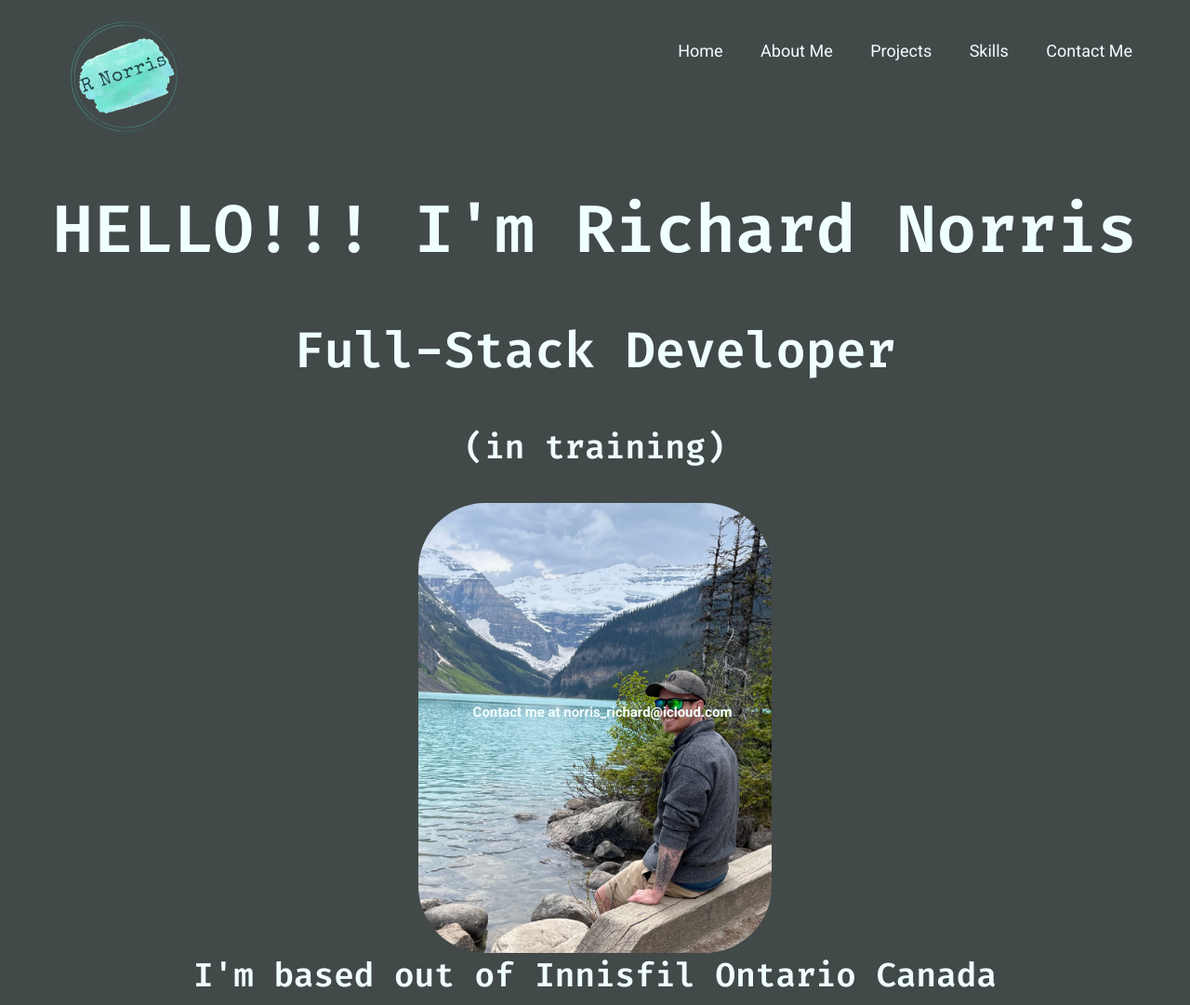
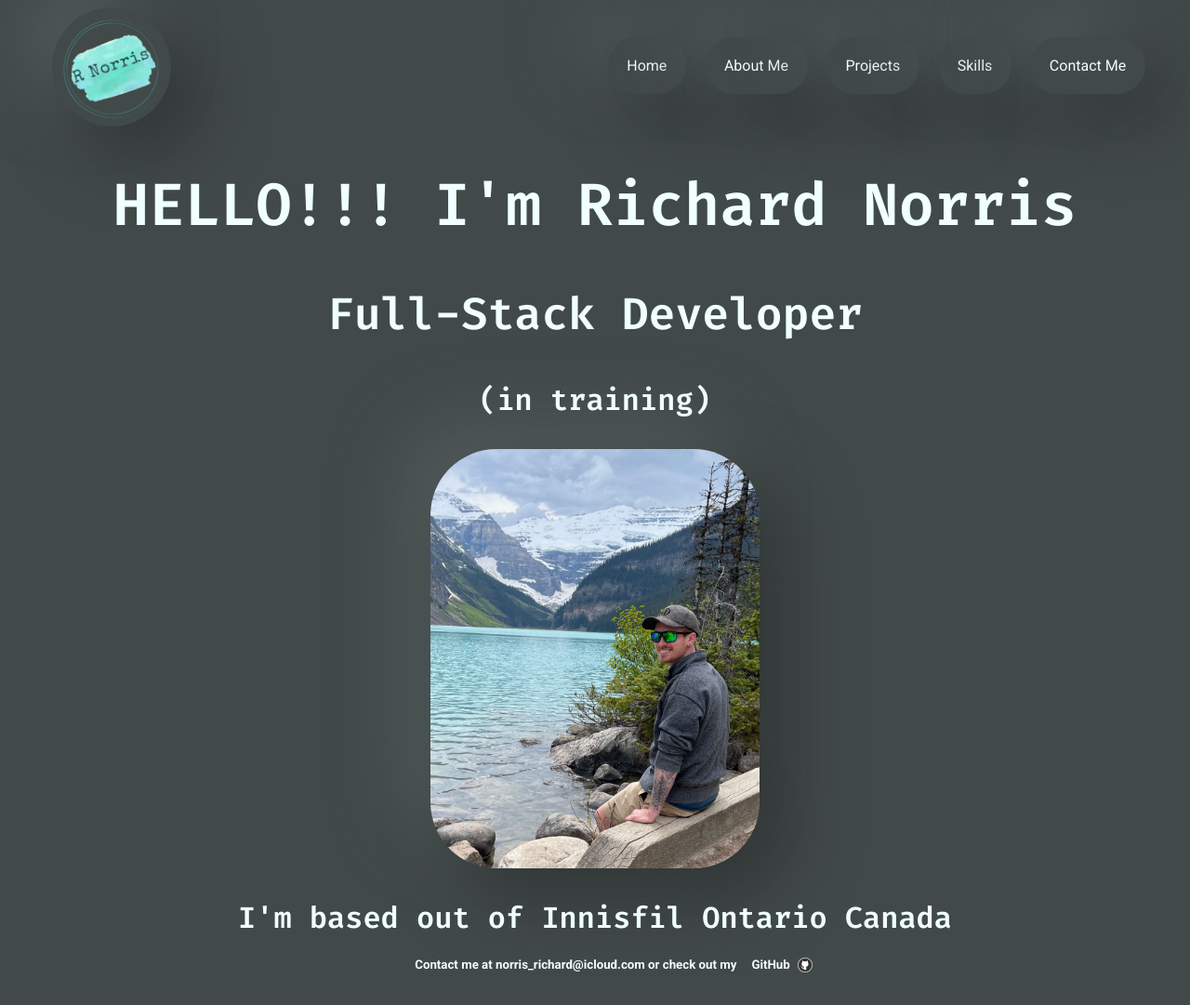
Before and after one commit to RickyNorris/Portfolio, a plain HTML site: page index.html in a window 1280 px wide. Shown: the whole page at 93% size. Drawn offline with Linux system fonts and the light colour scheme.

Commit message:
Changed styling

```diff
--- a/index.html
+++ b/index.html
@@ -15,14 +15,14 @@
 </head>
 <body>
     <header>
-        <a href="index.html"><img src="IMG_0245.PNG" alt="Logo Image" class="logo"></a>
+        <a href="index.html"><img src="Images/IMG_0245.PNG" alt="Logo Image" class="logo"></a>
         <nav>
             <ul>
                 <li><a href="index.html">Home</a></li>
                 <li><a href="about-me.html">About Me</a></li>
                 <li><a href="">Projects</a></li>
                 <li><a href="">Skills</a></li>
-                <li><a href="">Contact Me</a></li>
+                <li><a href="contact-me.html">Contact Me</a></li>
             </ul>
         </nav>
     </header>
@@ -32,11 +32,15 @@
             <h2>Full-Stack Developer</h2>
             <p>(in training)</p>
         </div>
-        <img src="IMG_2402.jpeg" alt="Richard Norris Portrait" id="portrait">
+        <img src="Images/IMG_2402.jpeg" alt="Richard Norris Portrait" id="portrait">
         <figcaption class="introduction">I'm based out of Innisfil Ontario Canada</figcaption>
     </main>
     <footer>
-        <h5>Contact me at norris_richard@icloud.com </h5>
+        <h5>Contact me at norris_richard@icloud.com or check out my<a href="https://github.com/RickyNorris">GitHub<img
+                src="Images/kissclipart-computer-icons-github-scalable-vector-graphics-e6f0326562d51bb0.png"
+                alt="Github logo for link to personal Github"></a></h5>
+
+
     </footer>
 </body>
 </html>
--- a/style.css
+++ b/style.css
@@ -1,7 +1,7 @@
 html {
     font-family: 'Roboto', sans-serif;
     background-color: #424949;
-    font-size: 18px;
+    font-size: 16px;
     color: azure;
     width: 100%;
 }
@@ -16,11 +16,21 @@ header .logo {
     float: left;
     margin-left: 3rem;
     max-width: 8rem;
+    border-radius: 50%;
+    background: #424949;
+    box-shadow: 29px 29px 72px #313636, -29px -29px 72px #535c5c;
+}
+
+header .logo:active {
+    border-radius: 50%;
+    background: #424949;
+    box-shadow: inset 29px 29px 72px #313636, inset -29px -29px 72px #535c5c;
 }
 
 nav {
     float: right;
     margin-right: 2rem;
+    margin-top: 1rem;
 }
 
 nav a {
@@ -31,7 +41,18 @@ nav a {
 nav li {
     display: inline-block;
     list-style: none;
-    padding: 1rem;
+    padding: 1.3rem;
+    margin-left: .5rem;
+    margin-right: .5rem;
+    border-radius: 71px;
+    background: #424949;
+    box-shadow: 29px 29px 72px #313636, -29px -29px 72px #535c5c;
+}
+
+nav li:active {
+    border-radius: 71px;
+    background: #424949;
+    box-shadow: inset 29px 29px 72px #313636, inset -29px -29px 72px #535c5c;
 }
 
 .introduction {
@@ -53,8 +74,11 @@ h1 {
     display: block;
     margin-left: auto;
     margin-right: auto;
-    width: 30%;
+    margin-bottom: 2rem;
+    width: 28%;
     border-radius: 4rem;
+    border-radius: 71px;
+    box-shadow: 29px 29px 72px #313636, -29px -29px 72px #535c5c;
 }
 
 .about-me p {
@@ -67,9 +91,22 @@ h1 {
 
 footer {
     position: absolute;
-    display: flex;
     width: 100%;
-    bottom: 0px;
     text-align: center;
-    justify-content: center;
+    display: table-row;
+    height: auto;
 }
+
+footer img {
+    position: absolute;
+    width: 1rem;
+    height: auto;
+    padding-right: .5rem;
+    padding-left: .5rem;
+}
+
+footer a {
+    color: azure;
+    text-decoration: none;
+    padding-left: 1rem;
+}
```
Also changed, not shown: about-me.html (+2 -2 lines), contact-me.html (+17 -0 lines), Images/IMG_0245.PNG (renamed from IMG_0245.PNG), Images/IMG_2402.jpeg (renamed from IMG_2402.jpeg), Images/kissclipart-computer-icons-github-scalable-vector-graphics-e6f0326562d51bb0.png (added).
